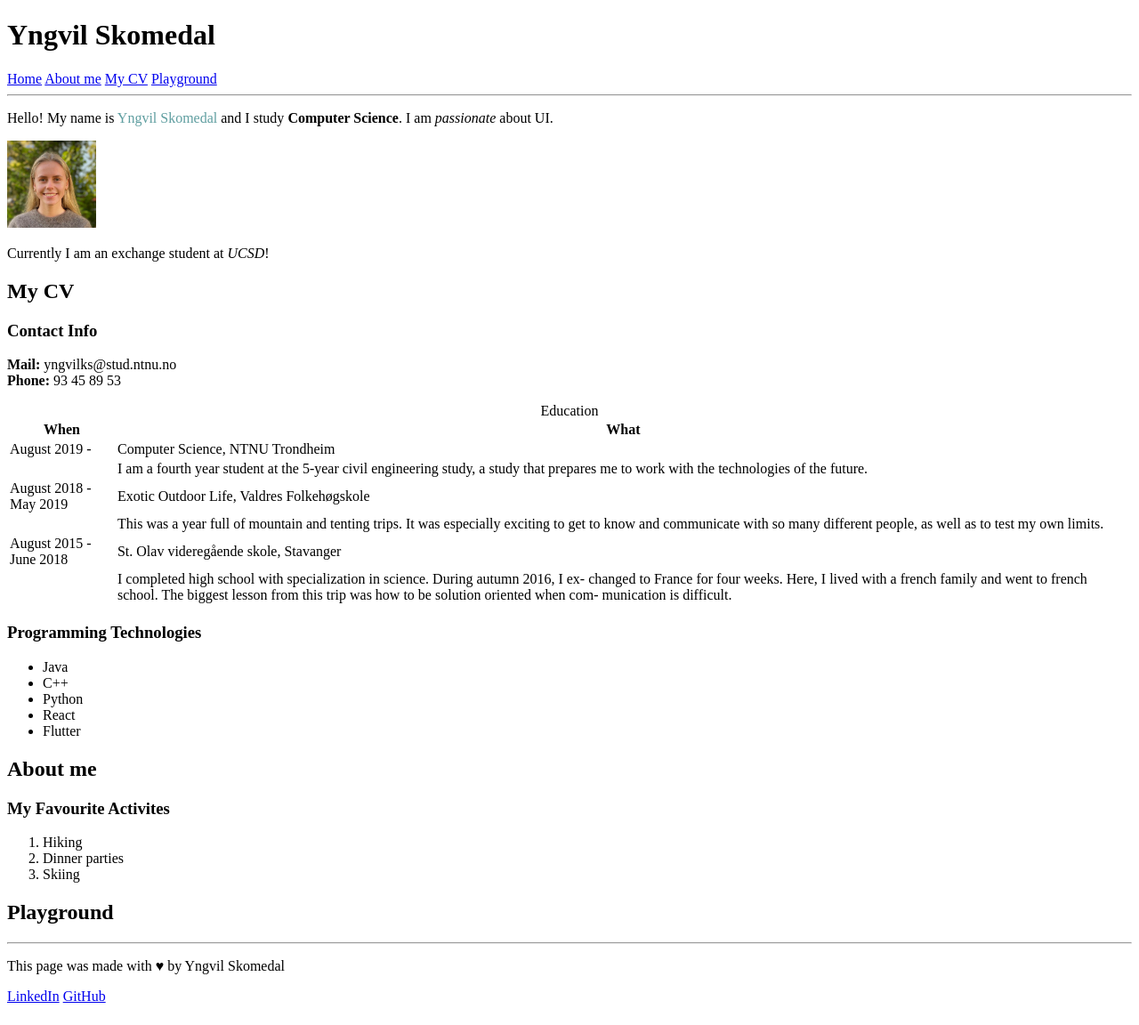
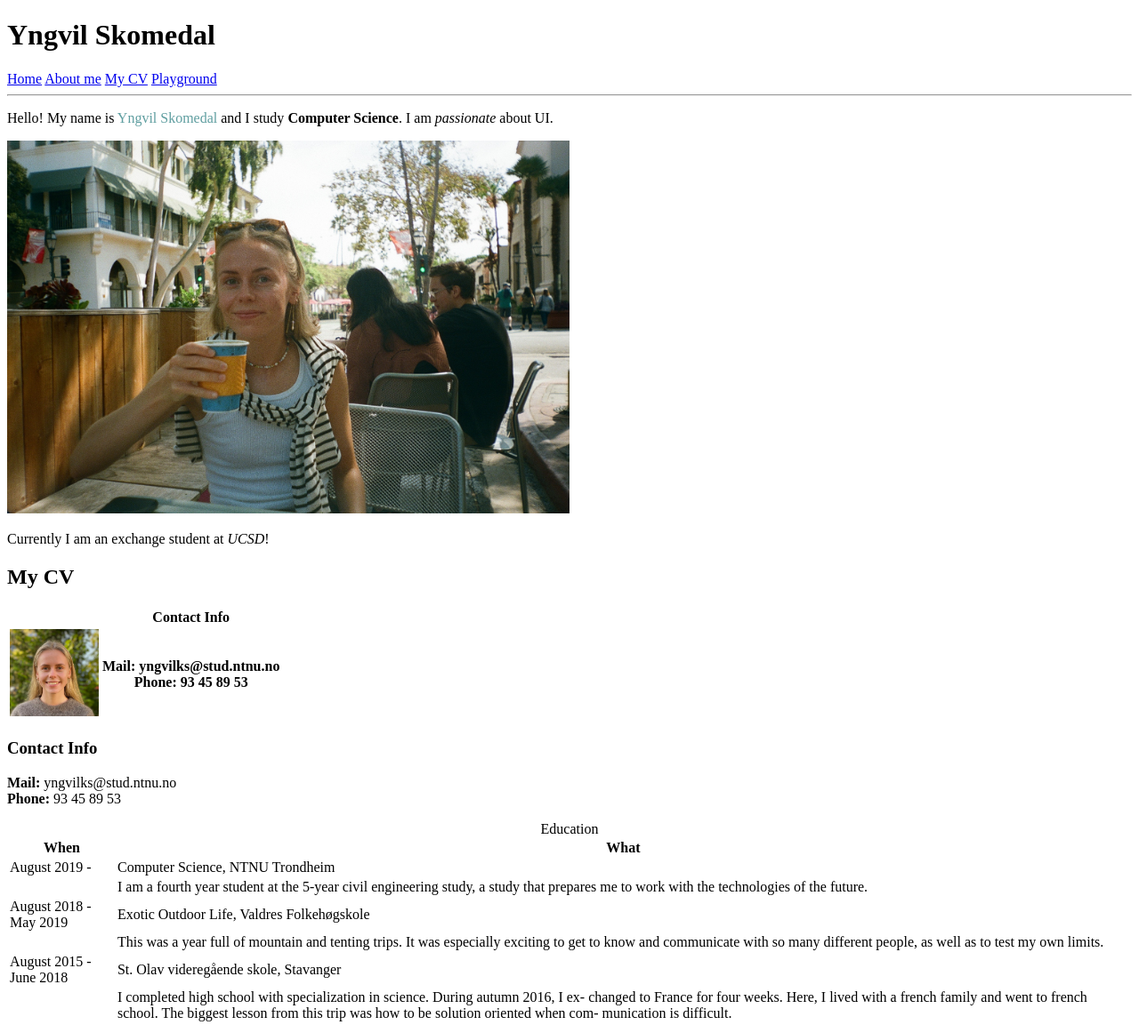
Before and after one commit to yngvilsk/cse134-hw4, a plain HTML site: page index.html in a window 1280 px wide. Shown: the top 1152 px of the page at 89% size. Drawn offline with Linux system fonts and the light colour scheme.

Commit message:
contact info in table

```diff
--- a/index.html
+++ b/index.html
@@ -23,13 +23,32 @@
 	<main>
         <section>
             <p> Hello! My name is <span style="color:cadetblue"> Yngvil Skomedal </span>and I study <strong>Computer Science</strong>. I am <em>passionate</em> about UI.</p>
-            <img src="cv-picture.jpg" width="100" heigth="100"/>
+            <img src="homepage-picture.JPG" width="50%" heigth="50%"/>
             <aside>
                 <p> Currently I am an exchange student at <i>UCSD</i>!</p>
             </aside>
         </section>
         <section>
             <h2>My CV</h2>
+            <table>
+                <thead>
+                    <tr>
+                        <th></th>
+                        <th>Contact Info</th>
+                    </tr>
+                </thead>
+                <tbody>
+                    <tr>
+                        <th><img src="cv-picture.jpg" width="100" heigth="100"/></th>
+                        <th>
+                            <p>
+                                <b>Mail: </b> yngvilks@stud.ntnu.no <br />
+                                <b>Phone: </b> 93 45 89 53 <br />
+                            </p>
+                        </th>
+                    </tr>
+                </tbody>
+            </table>
             <h3>Contact Info</h3>
             <p>
                 <b>Mail: </b> yngvilks@stud.ntnu.no <br />
```
